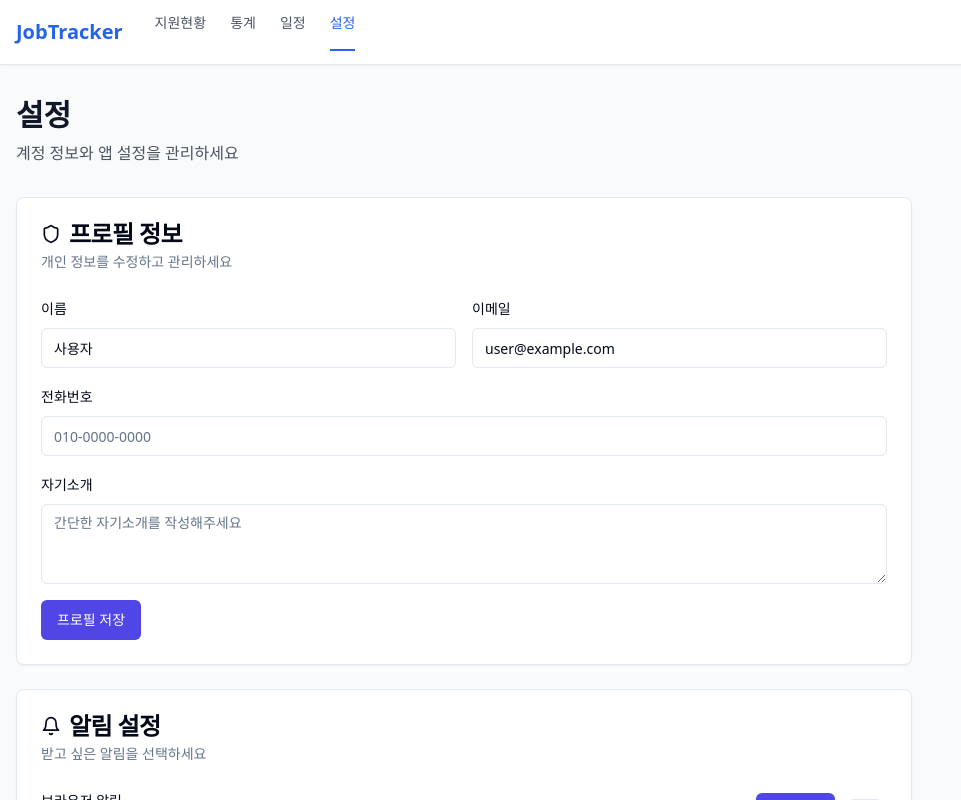
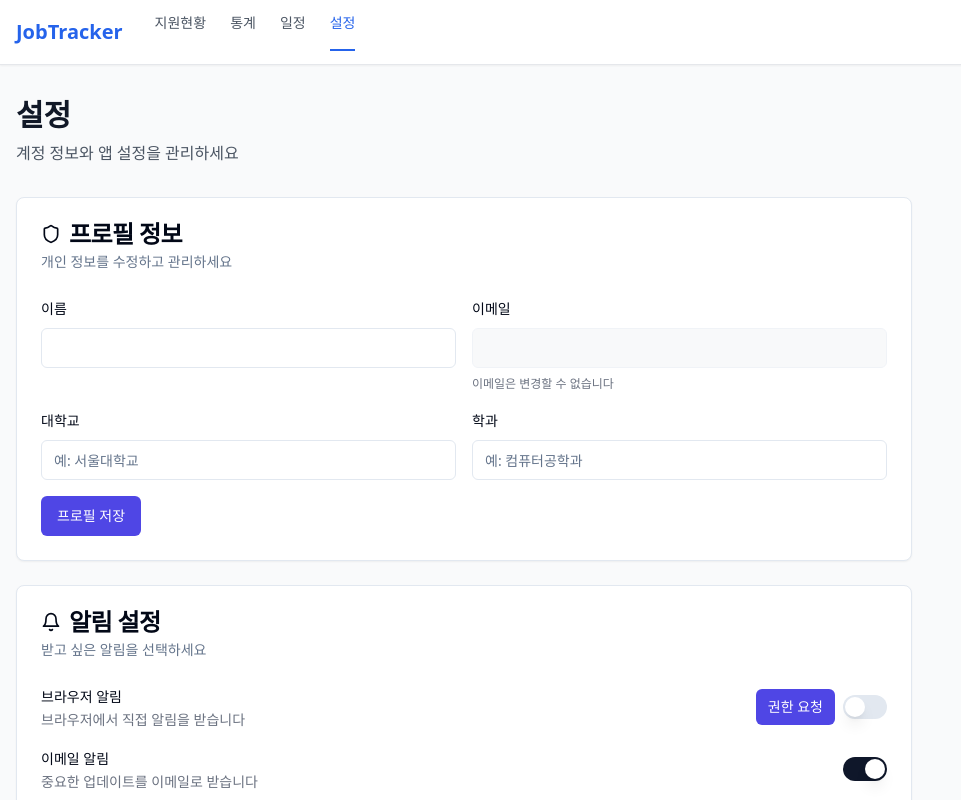
Before and after one commit to akeetuitui/job-hunt-board, a React (Vite) app: page /settings in a window 1280 px wide. Shown: the top 800 px of the page, without its empty margins (0-961 px from the left). Built offline with nearby package versions, Linux system fonts and the light colour scheme.

Commit message:
Run SQL to add university and major
Adds university and major fields to the profiles table and updates the handle_new_user function to include the new fields.

```diff
--- /dev/null
+++ b/src/hooks/useProfile.tsx
@@ -0,0 +1,94 @@
+
+import { useState, useEffect } from 'react';
+import { supabase } from '@/integrations/supabase/client';
+import { useAuth } from '@/hooks/useAuth';
+import { useToast } from '@/hooks/use-toast';
+
+export interface UserProfile {
+  id: string;
+  email: string | null;
+  full_name: string | null;
+  university: string | null;
+  major: string | null;
+}
+
+export const useProfile = () => {
+  const { user } = useAuth();
+  const { toast } = useToast();
+  const [profile, setProfile] = useState<UserProfile | null>(null);
+  const [loading, setLoading] = useState(true);
+
+  useEffect(() => {
+    if (user) {
+      fetchProfile();
+    } else {
+      setProfile(null);
+      setLoading(false);
+    }
+  }, [user]);
+
+  const fetchProfile = async () => {
+    if (!user) return;
+
+    try {
+      const { data, error } = await supabase
+        .from('profiles')
+        .select('*')
+        .eq('id', user.id)
+        .single();
+
+      if (error) {
+        console.error('프로필 조회 오류:', error);
+        toast({
+          title: "프로필 조회 실패",
+          description: "프로필 정보를 불러올 수 없습니다.",
+          variant: "destructive",
+        });
+      } else {
+        setProfile(data);
+      }
+    } catch (error) {
+      console.error('프로필 조회 중 오류:', error);
+    } finally {
+      setLoading(false);
+    }
+  };
+
+  const updateProfile = async (updates: Partial<UserProfile>) => {
+    if (!user || !profile) return false;
+
+    try {
+      const { error } = await supabase
+        .from('profiles')
+        .update(updates)
+        .eq('id', user.id);
+
+      if (error) {
+        console.error('프로필 업데이트 오류:', error);
+        toast({
+          title: "프로필 업데이트 실패",
+          description: "프로필 정보를 저장할 수 없습니다.",
+          variant: "destructive",
+        });
+        return false;
+      } else {
+        setProfile({ ...profile, ...updates });
+        toast({
+          title: "프로필 저장됨",
+          description: "프로필 정보가 성공적으로 저장되었습니다.",
+        });
+        return true;
+      }
+    } catch (error) {
+      console.error('프로필 업데이트 중 오류:', error);
+      return false;
+    }
+  };
+
+  return {
+    profile,
+    loading,
+    updateProfile,
+    refetch: fetchProfile
+  };
+};
--- a/src/integrations/supabase/types.ts
+++ b/src/integrations/supabase/types.ts
@@ -101,6 +101,8 @@ export type Database = {
           email: string | null
           full_name: string | null
           id: string
+          major: string | null
+          university: string | null
           updated_at: string | null
         }
         Insert: {
@@ -108,6 +110,8 @@ export type Database = {
           email?: string | null
           full_name?: string | null
           id: string
+          major?: string | null
+          university?: string | null
           updated_at?: string | null
         }
         Update: {
@@ -115,6 +119,8 @@ export type Database = {
           email?: string | null
           full_name?: string | null
           id?: string
+          major?: string | null
+          university?: string | null
           updated_at?: string | null
         }
         Relationships: []
--- a/src/pages/Settings.tsx
+++ b/src/pages/Settings.tsx
@@ -1,4 +1,3 @@
-
 import { Header } from "@/components/Header";
 import { Card, CardContent, CardDescription, CardHeader, CardTitle } from "@/components/ui/card";
 import { Button } from "@/components/ui/button";
@@ -10,14 +9,17 @@ import { Select, SelectContent, SelectItem, SelectTrigger, SelectValue } from "@
 import { useState, useEffect } from "react";
 import { useToast } from "@/hooks/use-toast";
 import { Bell, Download, Trash2, Globe, Palette, Shield } from "lucide-react";
+import { useProfile } from "@/hooks/useProfile";
 
 const Settings = () => {
   const { toast } = useToast();
-  const [profile, setProfile] = useState({
-    name: "사용자",
-    email: "user@example.com",
-    phone: "",
-    bio: ""
+  const { profile, loading, updateProfile } = useProfile();
+
+  const [profileForm, setProfileForm] = useState({
+    full_name: "",
+    email: "",
+    university: "",
+    major: ""
   });
 
   const [notifications, setNotifications] = useState({
@@ -38,9 +40,31 @@ const Settings = () => {
   const [browserNotificationSupported, setBrowserNotificationSupported] = useState(false);
 
   useEffect(() => {
-    // 브라우저 알림 지원 여부 확인
     setBrowserNotificationSupported('Notification' in window);
+
+    // 로컬 스토리지에서 알림 설정 불러오기
+    const savedNotifications = localStorage.getItem('jobtracker-notifications');
+    if (savedNotifications) {
+      setNotifications(JSON.parse(savedNotifications));
+    }
+
+    // 로컬 스토리지에서 환경설정 불러오기
+    const savedPreferences = localStorage.getItem('jobtracker-preferences');
+    if (savedPreferences) {
+      setPreferences(JSON.parse(savedPreferences));
+    }
   }, []);
+
+  useEffect(() => {
+    if (profile) {
+      setProfileForm({
+        full_name: profile.full_name || "",
+        email: profile.email || "",
+        university: profile.university || "",
+        major: profile.major || ""
+      });
+    }
+  }, [profile]);
 
   const requestNotificationPermission = async () => {
     if (!browserNotificationSupported) {
@@ -60,7 +84,6 @@ const Settings = () => {
           title: "알림 권한 허용됨",
           description: "브라우저 알림이 활성화되었습니다.",
         });
-        // 테스트 알림
         new Notification("JobTracker", {
           body: "알림이 성공적으로 설정되었습니다!",
           icon: "/favicon.ico"
@@ -77,12 +100,11 @@ const Settings = () => {
     }
   };
 
-  const handleProfileSave = () => {
-    // 로컬 스토리지에 저장
-    localStorage.setItem('jobtracker-profile', JSON.stringify(profile));
-    toast({
-      title: "프로필 저장됨",
-      description: "프로필 정보가 성공적으로 저장되었습니다.",
+  const handleProfileSave = async () => {
+    const success = await updateProfile({
+      full_name: profileForm.full_name,
+      university: profileForm.university,
+      major: profileForm.major
     });
   };
 
@@ -104,7 +126,7 @@ const Settings = () => {
 
   const handleDataExport = () => {
     const data = {
-      profile,
+      profile: profileForm,
       notifications,
       preferences,
       exportDate: new Date().toISOString()
@@ -127,7 +149,6 @@ const Settings = () => {
   };
 
   const handleDataClear = () => {
-    localStorage.removeItem('jobtracker-profile');
     localStorage.removeItem('jobtracker-notifications');
     localStorage.removeItem('jobtracker-preferences');
     localStorage.removeItem('jobtracker-applications');
@@ -138,6 +159,17 @@ const Settings = () => {
       variant: "destructive",
     });
   };
+
+  if (loading) {
+    return (
+      <div className="min-h-screen bg-gray-50">
+        <Header />
+        <div className="container mx-auto px-4 py-8">
+          <div className="text-center">로딩 중...</div>
+        </div>
+      </div>
+    );
+  }
 
   return (
     <div className="min-h-screen bg-gray-50">
@@ -167,8 +199,8 @@ const Settings = () => {
                   <Label htmlFor="name">이름</Label>
                   <Input
                     id="name"
-                    value={profile.name}
-                    onChange={(e) => setProfile({...profile, name: e.target.value})}
+                    value={profileForm.full_name}
+                    onChange={(e) => setProfileForm({...profileForm, full_name: e.target.value})}
                   />
                 </div>
                 <div className="space-y-2">
@@ -176,29 +208,32 @@ const Settings = () => {
                   <Input
                     id="email"
                     type="email"
-                    value={profile.email}
-                    onChange={(e) => setProfile({...profile, email: e.target.value})}
+                    value={profileForm.email}
+                    disabled
+                    className="bg-gray-100"
                   />
+                  <p className="text-xs text-gray-500">이메일은 변경할 수 없습니다</p>
                 </div>
               </div>
+              <div className="grid grid-cols-1 md:grid-cols-2 gap-4">
                 <div className="space-y-2">
-                <Label htmlFor="phone">전화번호</Label>
+                  <Label htmlFor="university">대학교</Label>
                   <Input
-                  id="phone"
-                  value={profile.phone}
-                  onChange={(e) => setProfile({...profile, phone: e.target.value})}
-                  placeholder="010-0000-0000"
+                    id="university"
+                    value={profileForm.university}
+                    onChange={(e) => setProfileForm({...profileForm, university: e.target.value})}
+                    placeholder="예: 서울대학교"
                   />
                 </div>
                 <div className="space-y-2">
-                <Label htmlFor="bio">자기소개</Label>
-                <Textarea
-                  id="bio"
-                  value={profile.bio}
-                  onChange={(e) => setProfile({...profile, bio: e.target.value})}
-                  placeholder="간단한 자기소개를 작성해주세요"
-                  rows={3}
+                  <Label htmlFor="major">학과</Label>
+                  <Input
+                    id="major"
+                    value={profileForm.major}
+                    onChange={(e) => setProfileForm({...profileForm, major: e.target.value})}
+                    placeholder="예: 컴퓨터공학과"
                   />
+                </div>
               </div>
               <Button onClick={handleProfileSave}>프로필 저장</Button>
             </CardContent>
```
Lines whose indentation alone changed are shown as unchanged.
